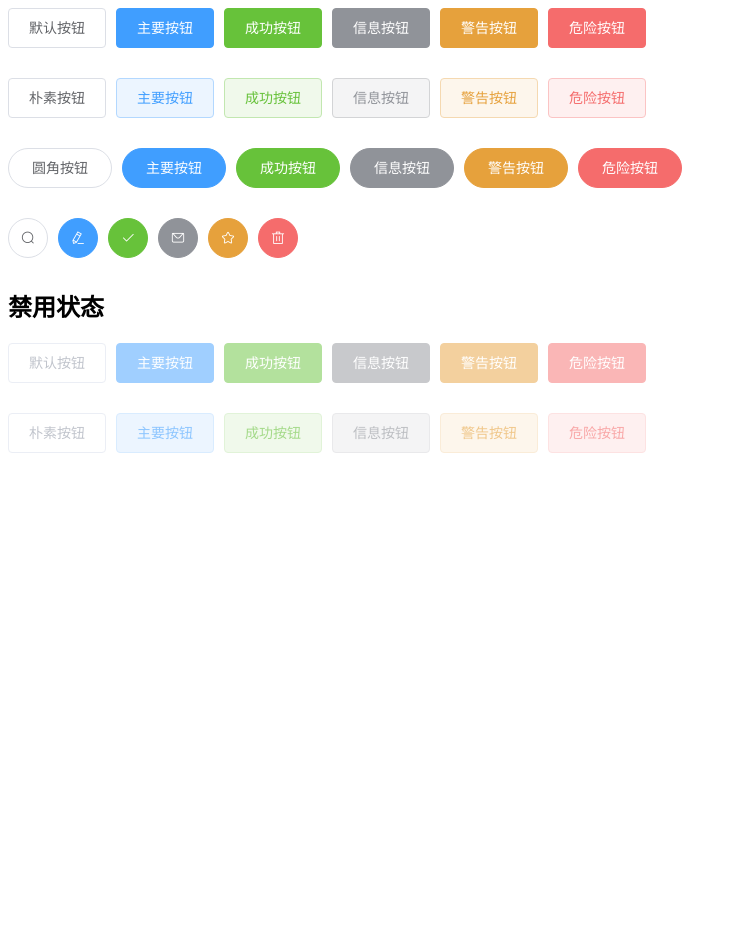
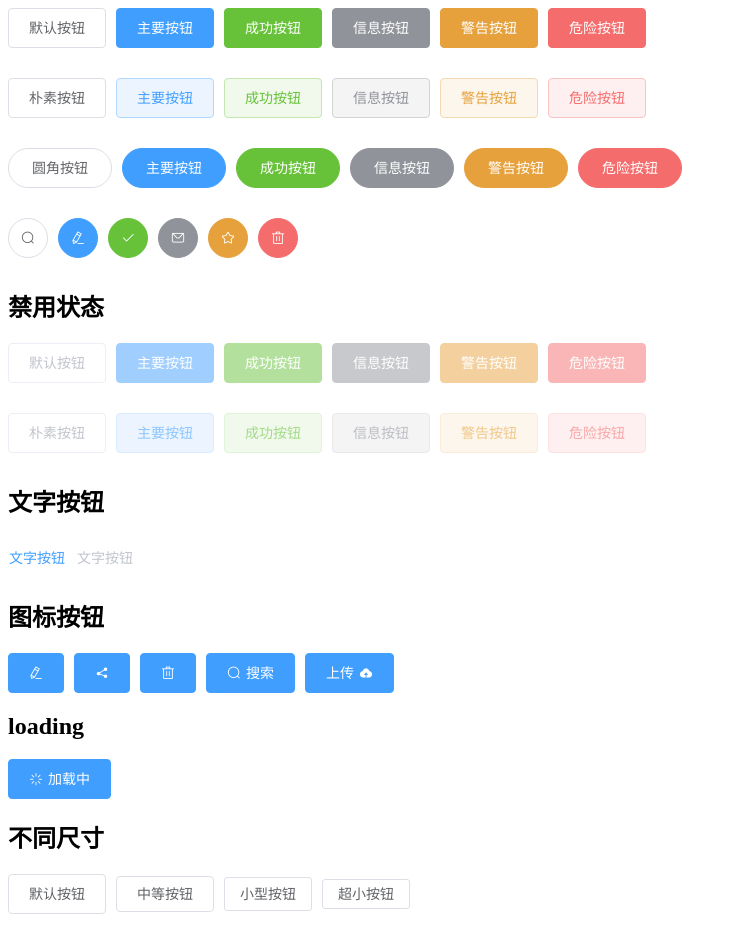
Before and after one commit to LLLLuoXi/clementUI, a Vue app: page / in a window 1280 px wide. Shown: the top 944 px of the page, without its empty margins (0-737 px from the left). Before the commit the page ends 800 px from the top, so only its background shows below. Built offline with nearby package versions, Linux system fonts and the light colour scheme.

Commit message:
🎨style:完成Button 文字按钮 图标按钮 加载中 不同尺寸

```diff
--- a/src/assets/theme-chalk/button.scss
+++ b/src/assets/theme-chalk/button.scss
@@ -17,7 +17,13 @@
   padding: $--button-padding-vertical $--button-padding-horizontal;
   font-size: $--button-font-size;
   font-weight: $--button-font-weight;
-  border-radius: $--button-border-radius;
+  @include button-size(
+    $--button-padding-vertical,
+    $--button-padding-horizontal,
+    $--button-font-size,
+    $--button-border-radius
+  );
+  // border-radius: $--button-border-radius;
 
   @include utils-user-select(none);
 
@@ -43,6 +49,13 @@
       $--button-active-shade-percent
     );
   }
+
+  [class*="cl-icon-"] {
+    & + span {
+      margin-left: 5px;
+    }
+  }
+
   // 圆角
   @include when(round) {
     border-radius: 20px;
@@ -59,6 +72,7 @@
   // 禁用状态
   @include when(disabled) {
     &,
+    &:hover,
     &.is-plain {
       cursor: not-allowed;
       background-color: $--button-disabled-background-color;
@@ -106,4 +120,62 @@
       $--button-danger-font-color
     );
   }
+
+  // 文字按钮
+  @include m(text) {
+    padding-left: 0;
+    padding-right: 0;
+    border-color: transparent;
+    background-color: transparent;
+    color: $--color-primary;
+    &:hover {
+      background-color: transparent;
+      border-color: transparent;
+      color: mix(
+        $--color-white,
+        $--color-primary,
+        $--button-hover-tint-percent
+      );
+    }
+    &:active {
+      border-color: transparent;
+      background-color: transparent;
+      color: mix(
+        $--color-white,
+        $--color-primary,
+        $--button-active-shade-percent
+      );
+    }
+    &.is-disabled,
+    &.is-disabled:hover {
+      border-color: transparent;
+    }
+  }
+
+  @include m(medium) {
+    @include button-size(
+      $--button-medium-padding-vertical,
+      $--button-medium-padding-horizontal,
+      $--button-medium-font-size,
+      $--button-medium-border-radius
+    );
+  }
+
+  @include m(small) {
+    @include button-size(
+      $--button-small-padding-vertical,
+      $--button-small-padding-horizontal,
+      $--button-medium-font-size,
+      $--button-small-border-radius
+    );
+  }
+
+  @include m(mini) {
+    @include button-size(
+      $--button-mini-padding-vertical,
+      $--button-mini-padding-horizontal,
+      $--button-medium-font-size,
+      $--button-mini-border-radius
+    );
+  }
 }
--- a/src/assets/theme-chalk/common/var.scss
+++ b/src/assets/theme-chalk/common/var.scss
@@ -79,6 +79,21 @@ $--button-padding-horizontal: 20px !default;
 $--button-font-size: $--font-size-base !default;
 $--button-font-weight: $--font-weight-primary !default;
 $--button-border-radius: $--border-radius-base !default;
+
+$--button-medium-padding-vertical: 10px;
+$--button-medium-padding-horizontal: 20px;
+$--button-medium-font-size: $--font-size-base;
+$--button-medium-border-radius: $--border-radius-base;
+
+$--button-small-padding-vertical: 9px;
+$--button-small-padding-horizontal: 15px;
+$--button-small-font-size: $--font-size-extra-small;
+$--button-small-border-radius: #{$--border-radius-base - 1};
+
+$--button-mini-padding-vertical: 7px;
+$--button-mini-padding-horizontal: 15px;
+$--button-mini-font-size: $--font-size-extra-small;
+$--button-mini-border-radius: #{$--border-radius-base - 1};
 
 $--button-default-background-color: $--color-white !default; // #fff
 $--button-default-border-color: $--border-color-base !default; // #dcdfe6
--- a/src/assets/theme-chalk/icon.scss
+++ b/src/assets/theme-chalk/icon.scss
@@ -13,6 +13,13 @@
   font-style: normal;
   -webkit-font-smoothing: antialiased;
   -moz-osx-font-smoothing: grayscale;
+}
+
+.cl-icon--right {
+  margin-left: 5px;
+}
+.cl-icon--left {
+  margin-right: 5px;
 }
 
 .cl-icon-ice-cream-round:before {
--- a/src/assets/theme-chalk/mixins/_button.scss
+++ b/src/assets/theme-chalk/mixins/_button.scss
@@ -66,3 +66,22 @@
     color: mix($--color-white, $color, 40%);
   }
 }
+
+@mixin button-size(
+  $padding-vertical,
+  $padding-horizontal,
+  $font-size,
+  $border-radius
+) {
+  padding: $padding-vertical $padding-horizontal;
+  font-size: $font-size;
+  border-radius: $border-radius;
+
+  &.is-round {
+    padding: $padding-vertical $padding-horizontal;
+  }
+
+  &.is-circle {
+    padding: $padding-vertical;
+  }
+}
--- a/src/components/clement/Button/src/Button.vue
+++ b/src/components/clement/Button/src/Button.vue
@@ -1,6 +1,6 @@
 <!--
  * @Author: luoxi
- * @LastEditTime: 2022-04-19 21:28:03
+ * @LastEditTime: 2022-04-20 23:24:25
  * @LastEditors: your name
  * @Description:
 -->
@@ -10,6 +10,7 @@
     class="cl-button"
     :class="[
       type ? `cl-button--${type}` : '',
+      size ? `cl-button--${size}` : '',
       {
         'is-plain': plain,
         'is-round': round,
@@ -18,8 +19,9 @@
       },
     ]"
   >
-    <i v-if="icon" :class="icon" />
-    <slot></slot>
+    <i v-if="icon && !loading" :class="icon" />
+    <i v-if="loading" class="cl-icon-loading" />
+    <span v-if="$slots.default"> <slot></slot></span>
   </button>
 </template>
 
@@ -33,6 +35,8 @@ export default {
     circle: Boolean,
     icon: String,
     disabled: Boolean,
+    loading: Boolean,
+    size: String,
   },
 };
 </script>
--- a/src/views/test/ButtonT.vue
+++ b/src/views/test/ButtonT.vue
@@ -1,6 +1,6 @@
 <!--
  * @Author: luoxi
- * @LastEditTime: 2022-04-19 21:30:26
+ * @LastEditTime: 2022-04-20 23:24:52
  * @LastEditors: your name
  * @Description: Button组件测试页
 -->
@@ -59,6 +59,32 @@
       <cl-button type="warning" plain disabled>警告按钮</cl-button>
       <cl-button type="danger" plain disabled>危险按钮</cl-button>
     </cl-row>
+    <h2>文字按钮</h2>
+    <cl-button type="text">文字按钮</cl-button>
+    <cl-button type="text" disabled>文字按钮</cl-button>
+    <h2>图标按钮</h2>
+    <cl-button type="primary" icon="cl-icon-edit"></cl-button>
+    <cl-button type="primary" icon="cl-icon-share"></cl-button>
+    <cl-button type="primary" icon="cl-icon-dclete"></cl-button>
+    <cl-button type="primary" icon="cl-icon-search">搜索</cl-button>
+    <cl-button type="primary"
+      >上传<i class="cl-icon-upload cl-icon--right"></i
+    ></cl-button>
+    <h2>loading</h2>
+    <cl-button type="primary" :loading="true">加载中</cl-button>
+    <h2>不同尺寸</h2>
+    <cl-row class="cl-row">
+      <cl-button>默认按钮</cl-button>
+      <cl-button size="medium">中等按钮</cl-button>
+      <cl-button size="small">小型按钮</cl-button>
+      <cl-button size="mini">超小按钮</cl-button>
+    </cl-row>
+    <cl-row>
+      <cl-button round>默认按钮</cl-button>
+      <cl-button size="medium" round>中等按钮</cl-button>
+      <cl-button size="small" round>小型按钮</cl-button>
+      <cl-button size="mini" round>超小按钮</cl-button>
+    </cl-row>
   </div>
 </template>
 
```
